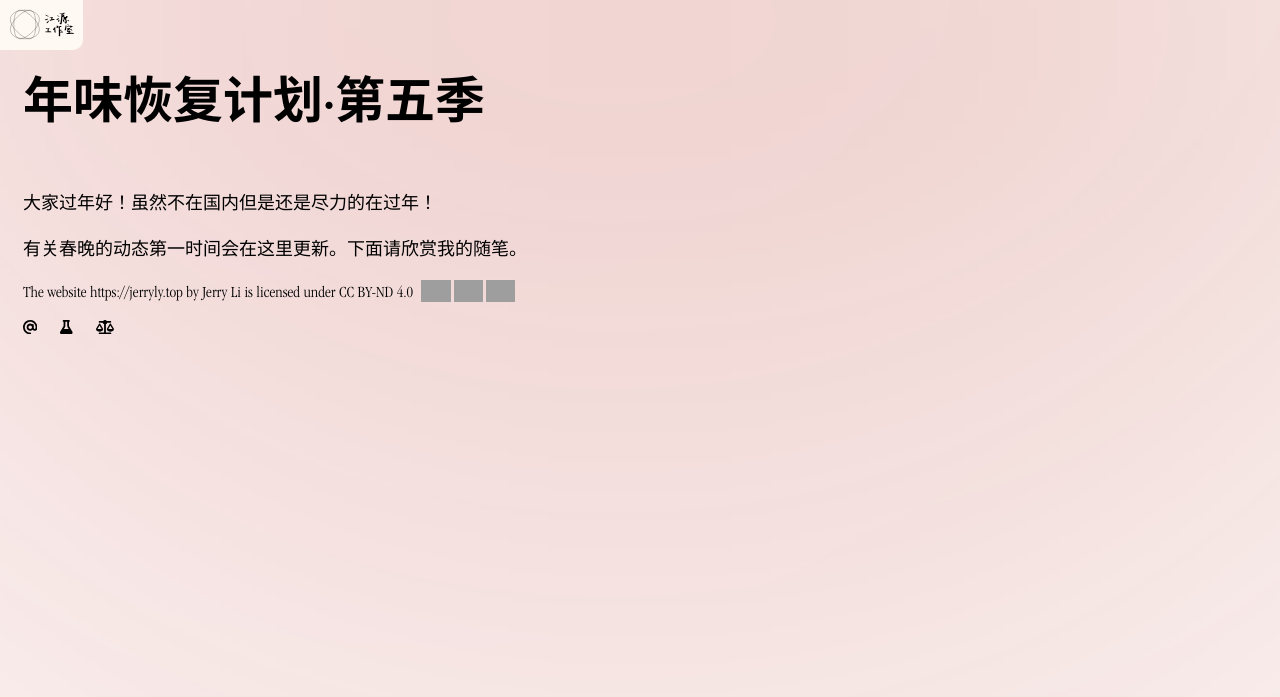
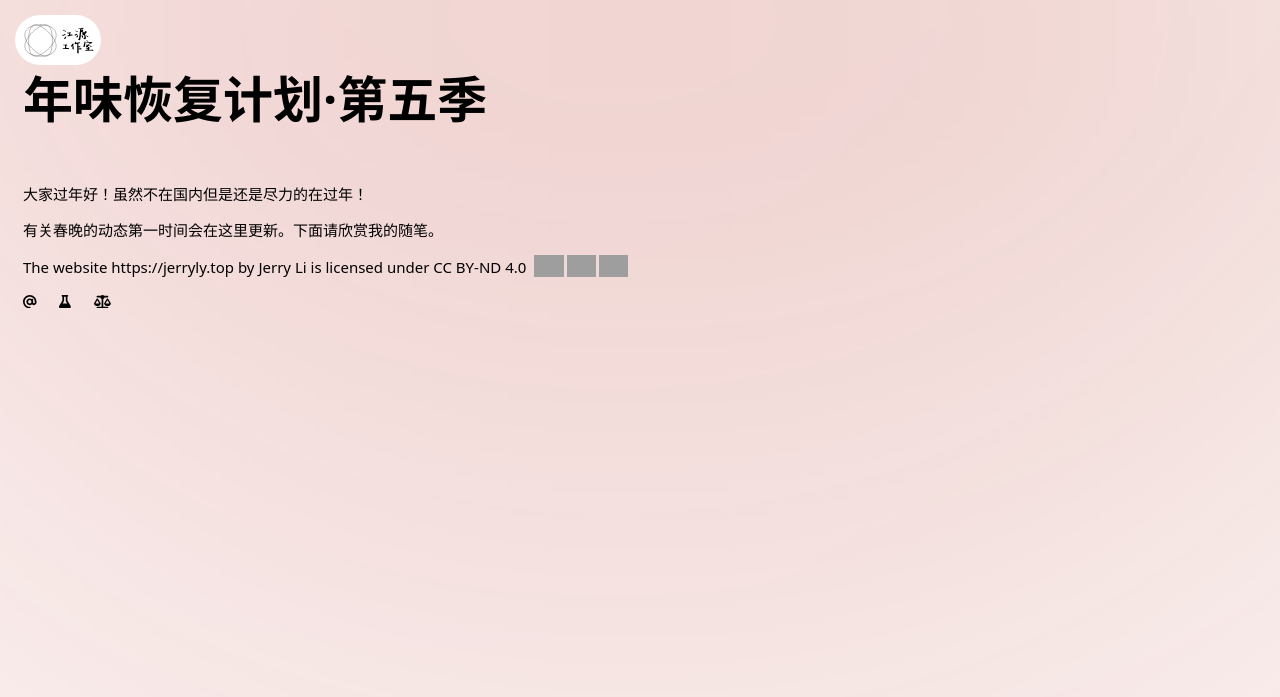
Before and after one commit to jerrylovescheese/live, a Flask app: page /pages/cny2025.html in a window 1280 px wide. Shown: the top 697 px of the page. Run offline with Flask 3, Linux system fonts and the light colour scheme; some web fonts are replaced; grey boxes are pictures that could not be loaded.

Commit message:
Updated Feb 7 2025

```diff
--- a/assets/styles/style.css
+++ b/assets/styles/style.css
@@ -19,157 +19,117 @@
 }
 
 @font-face {
-    font-family: 'ITC Garamond Narrow';
-    font-weight: 300;
+    font-family: 'Figtree';
     font-style: normal;
-    src: url(../fonts/itc-garamond-std-book-narrow.otf);
+    font-weight: normal;
+    src: url(../fonts/figtree-v6-latin/figtree-v6-latin-regular.woff2);
 }
 
 @font-face {
-    font-family: 'ITC Garamond Narrow';
-    font-weight: 300;
+    font-family: 'Figtree';
     font-style: italic;
-    src: url(../fonts/itc-garamond-std-book-narrow-italic.otf);
+    font-weight: normal;
+    src: url(../fonts/figtree-v6-latin/figtree-v6-latin-italic.woff2);
 }
 
 @font-face {
-    font-family: 'ITC Garamond Narrow';
-    font-weight: 1000;
+    font-family: 'Figtree';
     font-style: normal;
-    src: url(../fonts/itc-garamond-std-bold-narrow.otf);
+    font-weight: 700;
+    src: url(../fonts/figtree-v6-latin/figtree-v6-latin-700.woff2);
 }
 
 @font-face {
-    font-family: 'ITC Garamond Narrow';
-    font-weight: 1000;
+    font-family: 'Figtree';
     font-style: italic;
-    src: url(../fonts/itc-garamond-std-bold-narrow-italic.otf);
+    font-weight: 700;
+    src: url(../fonts/figtree-v6-latin/figtree-v6-latin-700italic.woff2);
 }
 
 @font-face {
-    font-family: 'ITC Garamond Narrow';
-    font-weight: 100;
+    font-family: 'Figtree';
     font-style: normal;
-    src: url(../fonts/itc-garamond-std-light-narrow.otf);
+    font-weight: 800;
+    src: url(../fonts/figtree-v6-latin/figtree-v6-latin-800.woff2);
 }
 
 @font-face {
-    font-family: 'ITC Garamond Narrow';
-    font-weight: 100;
+    font-family: 'Figtree';
     font-style: italic;
-    src: url(../fonts/itc-garamond-std-light-narrow-italic.otf);
+    font-weight: 800;
+    src: url(../fonts/figtree-v6-latin/figtree-v6-latin-800italic.woff2);
 }
 
-#bar {
-    width: fit-content;
+#xylophone {
+    width: 86px;
     height: 50px;
+    background-color: #ffffff;
     position: fixed;
-    left: 0;
-    top: 0;
-    display: flex;
-    align-items: center;
+    left: 15px;
+    top: 15px;
+    border-radius: 30px;
     overflow: hidden;
+    transition: all 0.35s cubic-bezier(0, 1.12, .35, 1.02);
+    z-index: 2;
+}
+
+#xylophone.active {
+    width: calc(100vw - 30px);
+    height: calc(100vh - 30px);
+    border-radius: 20px;
     background-color: #fff9f3;
-    border-bottom-right-radius: 10px;
-    transition: all 0.5s cubic-bezier(1, -0.065, 0, 1.065);
-    z-index: 40;
 }
 
 #home {
-    height: 46px;
-    aspect-ratio: 9/5;
+    width: 81px;
+    height: 45px;
+    margin-left: 2.5px;
+    margin-top: 2.5px;
     background-image: url(../images/home-button-light.svg);
-    background-repeat: no-repeat;
-    background-size: 90%;
-    background-position: center center;
+    background-size: cover;
     transition: all 0.2s;
-}
-
-#home:hover {
-    background-size: 95%;
+    position: absolute;
 }
 
 #home:active {
-    background-size: 85%;
+    scale: 90%;
+}
+
+#xylophone.active #home {
+    scale: 90%;
 }
 
 #waterfall {
-    width: 100vw;
-    height: 0vh;
-    position: fixed;
-    top: 0;
-    left: 0;
-    transition: all 0.2s cubic-bezier(.86, 0, .07, 1);
-    overflow-x: hidden;
-    overflow-y: scroll;
-    scrollbar-width: none;
-    z-index: 39;
+    width: 0;
+    height: 0;
+    margin-top: 55px;
+    margin-left: 10px;
+    display: grid;
+    grid-template-columns: 1fr 1fr 1fr;
+    column-gap: 20px;
 }
 
 #waterfall.active {
-    height: 100vh;
-    background-color: #fff9f3;
+    width: calc(100% - 20px);
+    height: calc(100% - 65px);
 }
 
-#bubble-1 {
-    z-index: -1;
+.wf-title {
+    font-family: 'Figtree', 'Source Han Sans', system-ui, -apple-system, BlinkMacSystemFont, 'Segoe UI', Roboto, Oxygen, Ubuntu, Cantarell, 'Open Sans', 'Helvetica Neue', sans-serif;
+    font-size: 20px;
+    font-weight: bold;
+    white-space: nowrap;
 }
 
-#waterfall.active #bubble-1 {
-    width: 800px;
-    height: 800px;
-    position: absolute;
-    top: -1000px;
-    right: -1000px;
-    border-radius: 600px;
-    filter: blur(100px);
-    background-image: radial-gradient(circle at top, #fff9f3, rgb(255, 199, 58), rgb(146, 72, 40));
-    animation: bubble 5s infinite alternate;
-    z-index: -1;
+.wf-title-small {
+    font-size: 15px;
+    font-family: 'Figtree', 'Source Han Sans', system-ui, -apple-system, BlinkMacSystemFont, 'Segoe UI', Roboto, Oxygen, Ubuntu, Cantarell, 'Open Sans', 'Helvetica Neue', sans-serif;
+    font-weight: bold;
 }
 
-#wa-table {
-    margin-top: 100px;
-    overflow-x: hidden;
-    overflow-y: scroll;
-    scrollbar-width: none;
-}
-
-#wa-links {
-    display: grid;
-    grid-template-columns: 0.5fr 1fr;
-    font-family: 'ITC Garamond Narrow';
-    font-weight: lighter;
-    font-size: 25px;
-}
-
-#wa-table h3 {
-    margin-left: 30px;
-    font-family: 'ITC Garamond Narrow';
+.wf-title ul {
+    list-style: none;
     font-weight: normal;
-    font-size: 50px;
-    margin-top: 0px;
-}
-
-#wa-links a {
-    text-decoration: none;
-    color: unset;
-}
-
-#wa-links ul {
-    list-style: none;
-    padding-left: 30px;
-    padding-top: 0;
-    margin-top: 0;
-}
-
-#wa-links input {
-    height: 30px;
-    font-family: 'ITC Garamond Narrow';
-    font-weight: lighter;
-    font-size: 25px;
-    border: none;
-    border-radius: 5px;
 }
 
 #back-to-top {
@@ -270,17 +232,17 @@
     margin-left: 15px;
     margin-right: 15px;
     text-align: justify;
-    font-family: 'ITC Garamond Narrow', 'Source Han Sans', system-ui, -apple-system, BlinkMacSystemFont, 'Segoe UI', Roboto, Oxygen, Ubuntu, Cantarell, 'Open Sans', 'Helvetica Neue', sans-serif;
+    font-family: 'Figtree', 'Source Han Sans', system-ui, -apple-system, BlinkMacSystemFont, 'Segoe UI', Roboto, Oxygen, Ubuntu, Cantarell, 'Open Sans', 'Helvetica Neue', sans-serif;
 }
 
 #heading {
-    font-family: 'ITC Garamond Narrow', 'Source Han Sans', system-ui, -apple-system, BlinkMacSystemFont, 'Segoe UI', Roboto, Oxygen, Ubuntu, Cantarell, 'Open Sans', 'Helvetica Neue', sans-serif;
+    font-family: 'Figtree', 'Source Han Sans', system-ui, -apple-system, BlinkMacSystemFont, 'Segoe UI', Roboto, Oxygen, Ubuntu, Cantarell, 'Open Sans', 'Helvetica Neue', sans-serif;
     font-size: 50px;
 }
 
 #text-n {
-    font-family: 'ITC Garamond Narrow', 'Source Han Sans', system-ui, -apple-system, BlinkMacSystemFont, 'Segoe UI', Roboto, Oxygen, Ubuntu, Cantarell, 'Open Sans', 'Helvetica Neue', sans-serif;
-    font-size: 18px;
+    font-family: 'Figtree', 'Source Han Sans', system-ui, -apple-system, BlinkMacSystemFont, 'Segoe UI', Roboto, Oxygen, Ubuntu, Cantarell, 'Open Sans', 'Helvetica Neue', sans-serif;
+    font-size: 15px;
 }
 
 .pages-container {
@@ -314,13 +276,14 @@ svg {
     }
 }
 
-footer p {
-    font-family: 'ITC Garamond Narrow', 'Source Han Sans', system-ui, -apple-system, BlinkMacSystemFont, 'Segoe UI', Roboto, Oxygen, Ubuntu, Cantarell, 'Open Sans', 'Helvetica Neue', sans-serif;
+#copyright-info {
+    font-family: 'Figtree', 'Source Han Sans', system-ui, -apple-system, BlinkMacSystemFont, 'Segoe UI', Roboto, Oxygen, Ubuntu, Cantarell, 'Open Sans', 'Helvetica Neue', sans-serif;
     font-weight: lighter;
+    font-size: 15px;
     margin-left: 15px;
 }
 
-footer>p>a {
+#copyright-info a {
     text-decoration: none;
 }
 
--- a/assets/templates/header-pages.html
+++ b/assets/templates/header-pages.html
@@ -2,50 +2,112 @@
 <script>
     $(function () {
         $("#home").click(function () {
+            $("#xylophone").toggleClass("active");
             $("#waterfall").toggleClass("active");
         });
     });
 </script>
-<header id="axon">
-    <div id="bar">
-        <div id="home" tabindex="1">
+
+<header id="xylophone">
+    <div id="home"></div>
+    <div id="waterfall">
+        <div>
+            <div>
+                <span class="wf-title-small">Sometimes I get bored.</span>
+                <span id="text-n">... and just start to move things around and change how they look. So if you're a
+                    frequent
+                    visiter (lol no one is) I'm sorry if you are noticing bugs. They'll be fixed soon!</span>
+            </div>
+            <div>
+                <span class="wf-title-small">Jerry Li's website</span>
+                <span id="text-n">Jerry's a first-year student at University of Virginia, and he's studying Computer
+                    Science
+                    (BA). And that means... he's not doing well.</span>
             </div>
         </div>
-    <div id="waterfall">
-        <div id="wa-table">
-            <div id="wa-links">
-                &emsp;
-                <ul>
-                    <li><a href="https://jerryly.top">home</a></li>
-                    <li><a href="#">go to top</a></li>
-                    <a href="https://jerryly.top/pages/search.html"><input type="text" placeholder="search"></a>
-                    <li><a href="https://jerryly.top/pages/noticeboard.html">noticeboard</a></li>
-                    <li><a href="https://jerryly.top/pages/survey.html">survey</a></li>
+        <div class="wf-title">
+            art
+            <ul id="text-n">
+                <a href="./classical_ch_sh.html">
+                    <li>部编版高中语文古文合集</li>
+                </a>
+                <a href="./classical_ch.html">
+                    <li>部编版高中语文古文合集</li>
+                </a>
+                <a href="./music.html">
+                    <li>music</li>
+                </a>
+                <a href="./taylorswift.html">
+                    <li>taylor swift</li>
+                </a>
             </ul>
         </div>
-            <div id="wa-links">
-                <h3>living</h3>
-                <ul>
-                    <li><a href="https://jerryly.top/pages/christmas.html">christmas</a></li>
-                    <li><a href="https://jerryly.top/pages/contact.html">contact</a></li>
-                    <li><a href="https://jerryly.top/pages/flashback.html">rainbow room (under construction)</a></li>
-                    <li><a href="https://jerryly.top/pages/friends.html">friends</a></li>
-                    <li><a href="https://jerryly.top/pages/gallery.html">gallery</a></li>
-                    <li><a href="https://jerryly.top/pages/homemade_giftcard.html">giftcard</a></li>
-                    <li><a href="https://jerryly.top/pages/music.html">music</a></li>
+        <div class="wf-title">
+            technology
+            <ul id="text-n">
+                <a href="./apple.html">
+                    <li>apple</li>
+                </a>
+                <a href="./search.html">
+                    <li>search</li>
+                </a>
+                <a href="./survey.html">
+                    <li>survey</li>
+                </a>
             </ul>
         </div>
-            <div id="wa-links">
-                <h3>learning</h3>
-                <ul>
-                    <li><a href="https://jerryly.top/pages/about.html">me</a></li>
-                    <li><a href="https://jerryly.top/pages/apple.html">apple</a></li>
-                    <li><a href="https://jerryly.top/pages/classical_ch.html">classical chinese (1)</a></li>
-                    <li><a href="https://jerryly.top/pages/classical_ch_sh.html">classical chinese (2)</a></li>
-                    <li><a href="https://jerryly.top/pages/develop.html">develop</a></li>
+        <div class="wf-title">
+            blog
+            <ul id="text-n">
+                <a href="./flashback.html">
+                    <li>flashback</li>
+                </a>
+                <a href="./friends.html">
+                    <li>friends</li>
+                </a>
+                <a href="./gallery.html">
+                    <li>gallery</li>
+                </a>
+            </ul>
+        </div>
+        <div class="wf-title">
+            rituals
+            <ul id="text-n">
+                <a href="./homemade_giftcard.html">
+                    <li>homemade giftcard</li>
+                </a>
+                <a href="./christmas.html">
+                    <li>christmas</li>
+                </a>
+            </ul>
+        </div>
+        <div class="wf-title">
+            about
+            <ul id="text-n">
+                <a href="./about.html">
+                    <li>about</li>
+                </a>
+                <a href="./noticeboard.html">
+                    <li>noticeboard</li>
+                </a>
+                <a href="./contact.html">
+                    <li>contact</li>
+                </a>
+            </ul>
+        </div>
+        <div class="wf-title">
+            external
+            <ul id="text-n">
+                <a href="https://live.jerryly.top">
+                    <li>live</li>
+                </a>
+                <a href="https://blog.jerryly.top">
+                    <li>blog</li>
+                </a>
+                <a href="https://demo.jerryly.top">
+                    <li>demo</li>
+                </a>
             </ul>
         </div>
     </div>
-        <div id="bubble-1"></div>
-    </div>
 </header>
```
Also changed, not shown: other parts of assets/styles/style.css (+18 -16 lines), assets/templates/header-subpages.html (+95 -33 lines), assets/templates/header.html (+95 -33 lines). Lines whose indentation alone changed are shown as unchanged.
